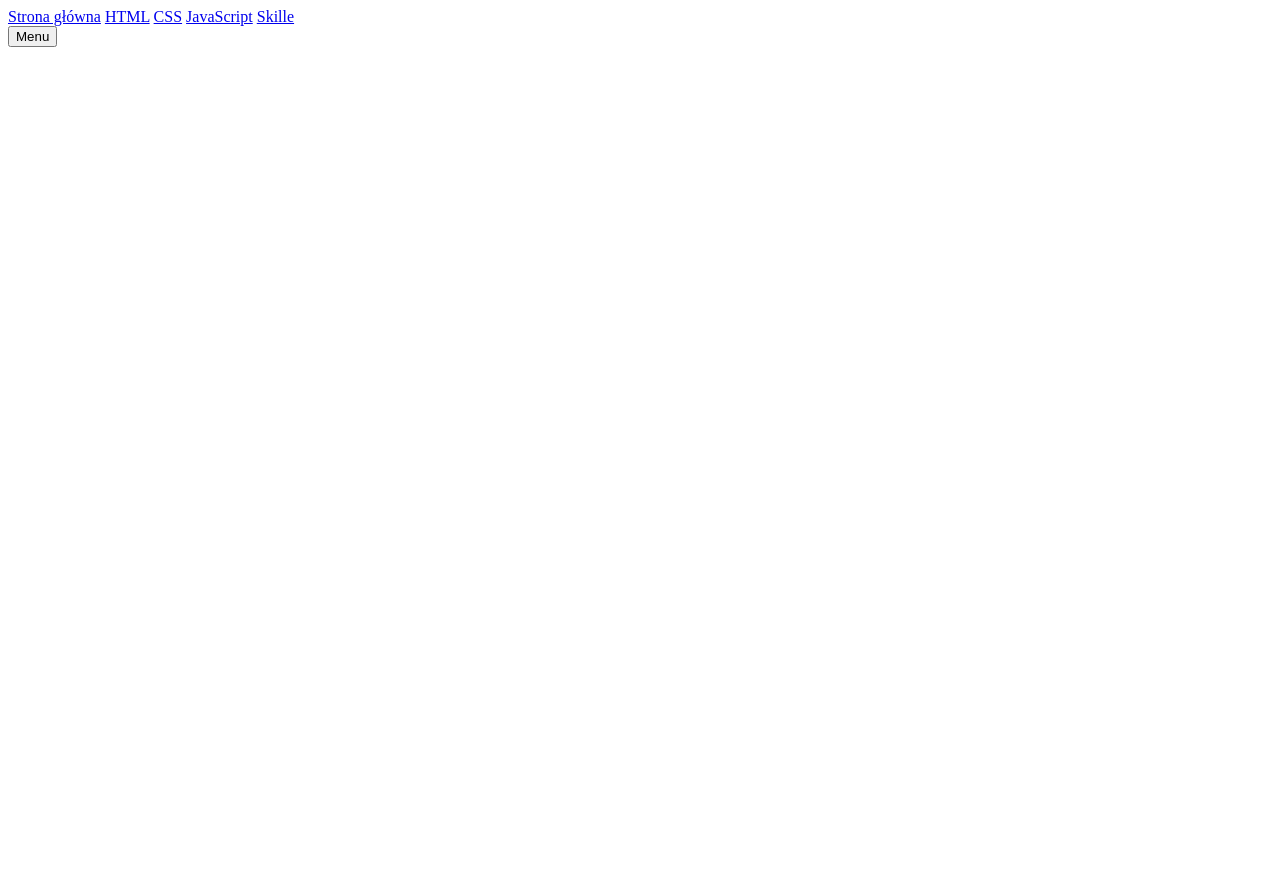
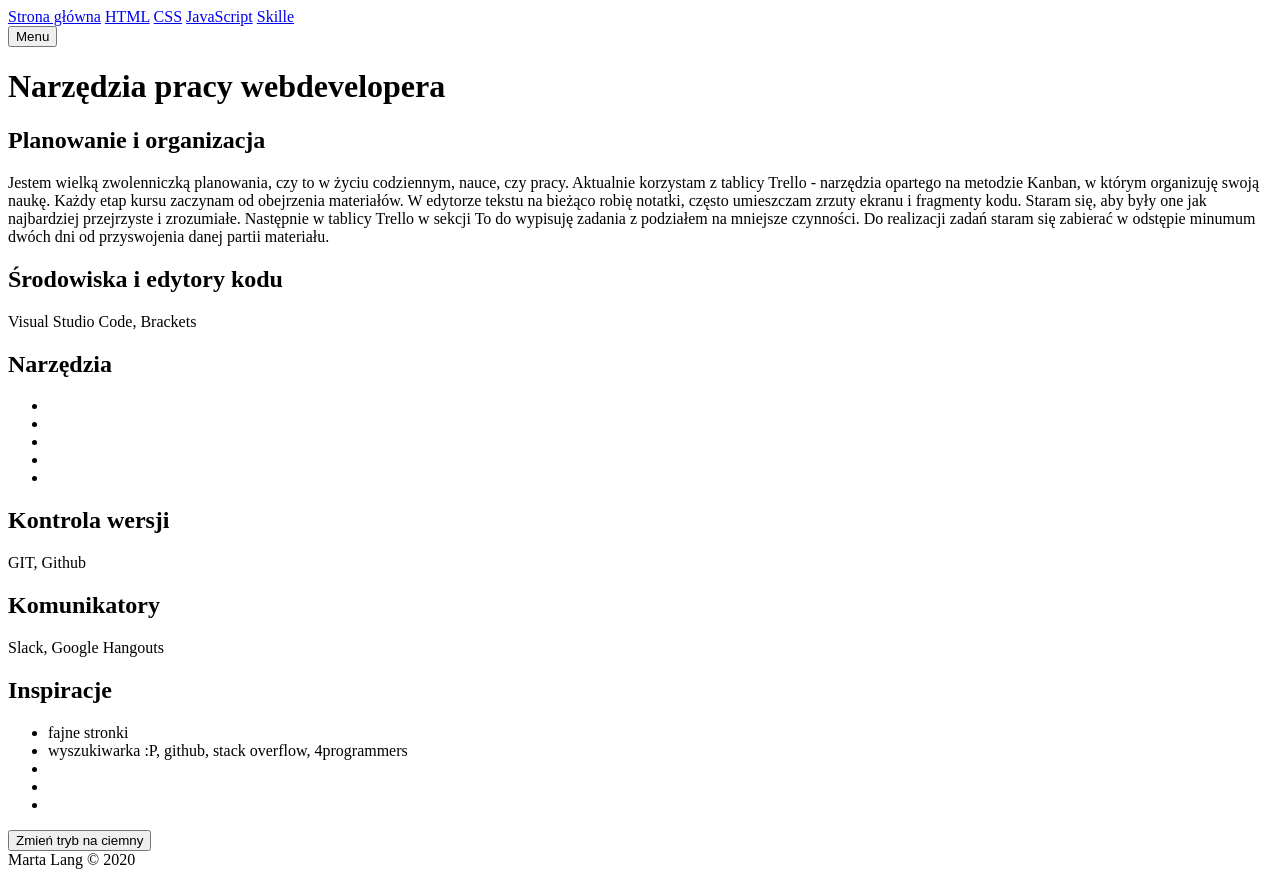
Before and after one commit to martalang/homepage-webpack, a plain HTML site: page src/pages/skills-and-tools.html in a window 1280 px wide. Before the commit the page ends 800 px from the top, so only its background shows below. Drawn offline with Linux system fonts and the light colour scheme.

Commit message:
skills&tools.html edited

```diff
--- a/src/pages/skills-and-tools.html
+++ b/src/pages/skills-and-tools.html
@@ -19,7 +19,66 @@
         <button class="hamburger hamburger--js">Menu</button>
     </header>
     <main class="main">
-
+        <h1 class="title">Narzędzia pracy webdevelopera</h1>
+        <section id="articles" class="articles">
+            <article class="article">
+                <h2 class="article__heading">Planowanie i organizacja</h2>
+                <p class="article__description">
+                    Jestem wielką zwolenniczką planowania, czy to w życiu codziennym, nauce, czy pracy. Aktualnie
+                    korzystam z tablicy Trello - narzędzia opartego na metodzie Kanban, w którym organizuję swoją naukę.
+                    Każdy etap kursu zaczynam od obejrzenia materiałów. W edytorze tekstu na bieżąco robię notatki,
+                    często umieszczam zrzuty ekranu i fragmenty kodu. Staram się, aby były one jak najbardziej
+                    przejrzyste i zrozumiałe. Następnie w tablicy Trello w sekcji <span class="italics">To do</span>
+                    wypisuję zadania z podziałem na mniejsze czynności. Do realizacji zadań staram się zabierać w
+                    odstępie minumum dwóch dni od przyswojenia danej partii materiału.
+                </p>
+            </article>
+            <article class="article">
+                <h2 class="article__heading">Środowiska i edytory kodu</h2>
+                <p class="article__description">
+                    Visual Studio Code, Brackets
+                </p>
+            </article>
+            <article class="article">
+                <h2 class="article__heading">Narzędzia</h2>
+                <p class="article__description">
+                    <ul>
+                        <li></li>
+                        <li></li>
+                        <li></li>
+                        <li></li>
+                        <li></li>
+                    </ul>
+                </p>
+            </article>
+            <article class="article">
+                <h2 class="article__heading">Kontrola wersji</h2>
+                <p class="article__description">
+                    GIT, Github
+                </p>
+            </article>
+            <article class="article">
+                <h2 class="article__heading">Komunikatory</h2>
+                <p class="article__description">
+                    Slack, Google Hangouts
+                </p>
+            </article>
+            <article class="article">
+                <h2 class="article__heading">Inspiracje</h2>
+                <p class="article__description">
+                    <ul>
+                        <li>fajne stronki</li>
+                        <li>wyszukiwarka :P, github, stack overflow, 4programmers</li>
+                        <li></li>
+                        <li></li>
+                        <li></li>
+                    </ul>
+                </p>
+            </article>
+        </section>
+        </section>
+        <button id="dark-mode-button">Zmień tryb na ciemny</button>
+        <footer class="main-footer">Marta Lang &copy; 2020</footer>
 
     </main>
 </body>
```
Also changed, not shown: src/pages/index.html (+0 -2 lines).
